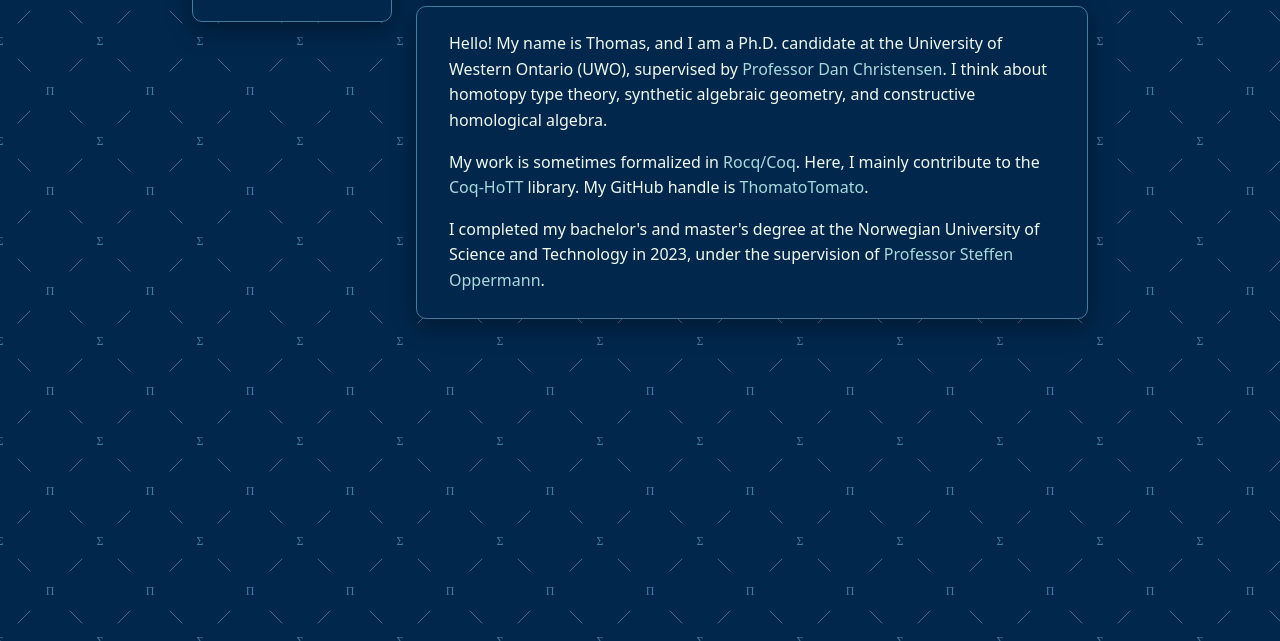
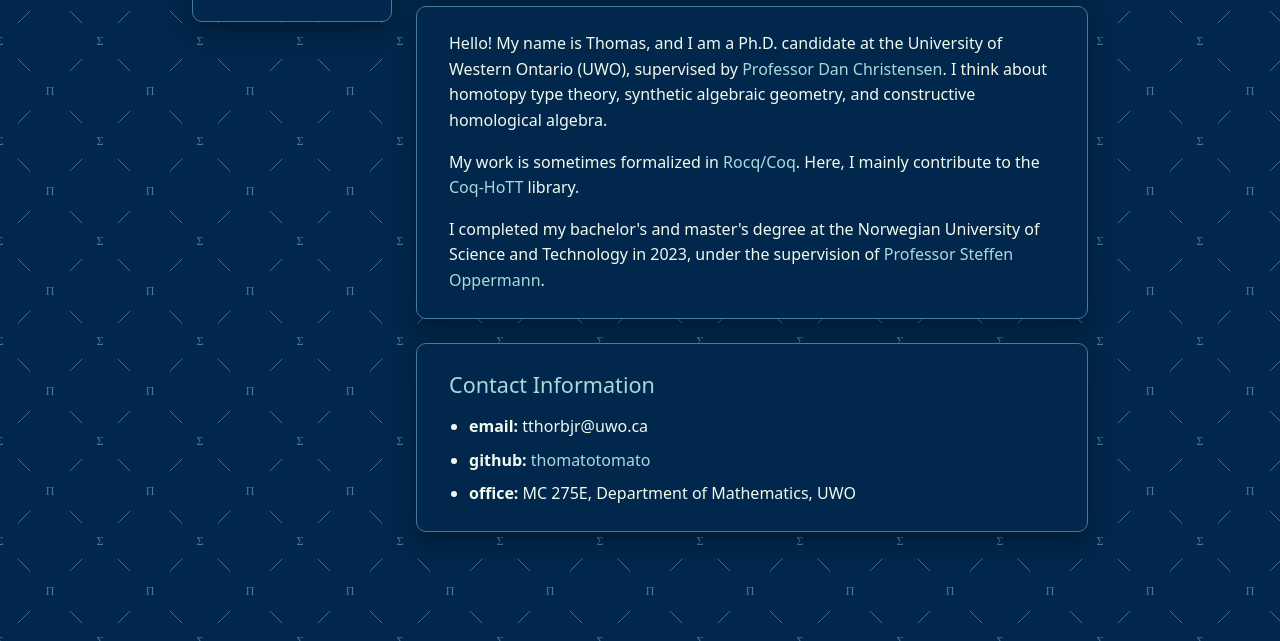
Before and after one commit to ThomatoTomato/ThomatoTomato.github.io, a plain HTML site: page index.html in a window 1280 px wide. Shown: the part 159-800 px from the top of the page. Drawn offline with Linux system fonts and the light colour scheme.

Commit message:
Add contact information

```diff
--- a/index.html
+++ b/index.html
@@ -28,13 +28,27 @@
         <h1>Thomas Wilskow Thorbjørnsen</h1>
       </header>
 
-      <main class="card">
+      <section class="card">
         <p>Hello! My name is Thomas, and I am a Ph.D. candidate at the University of Western Ontario (UWO), supervised by <a href="https://jdc.math.uwo.ca/">Professor Dan Christensen</a>. I think about homotopy type theory, synthetic algebraic geometry, and constructive homological algebra.</p>
 
-        <p>My work is sometimes formalized in <a href="https://rocq-prover.org/">Rocq/Coq</a>. Here, I mainly contribute to the <a href="https://github.com/HoTT/Coq-HoTT">Coq-HoTT</a> library. My GitHub handle is <a href="https://github.com/ThomatoTomato">ThomatoTomato</a>.</p>
+        <p>My work is sometimes formalized in <a href="https://rocq-prover.org/">Rocq/Coq</a>. Here, I mainly contribute to the <a href="https://github.com/HoTT/Coq-HoTT">Coq-HoTT</a> library. </p>
 
         <p>I completed my bachelor's and master's degree at the Norwegian University of Science and Technology in 2023, under the supervision of <a href="https://opperman.folk.ntnu.no/index.html">Professor Steffen Oppermann</a>.</p>
-      </main>
+      </section>
+
+      <section class="card">
+        <h2>Contact Information</h2>
+          <ul>
+            <li><b>email:</b> tthorbjr@uwo.ca</li>
+            <li><b>github:</b> <a href="https://github.com/ThomatoTomato">thomatotomato</a></li>
+            <li><b>office:</b> MC 275E, Department of Mathematics, UWO</li>
+          </ul>
+      </section>
+
+      <!-- <section class="card">
+        <h2>News</h2>
+
+      </section> -->
     </div>
   </div>
 </body>
```
